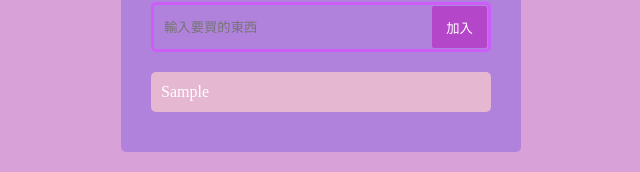
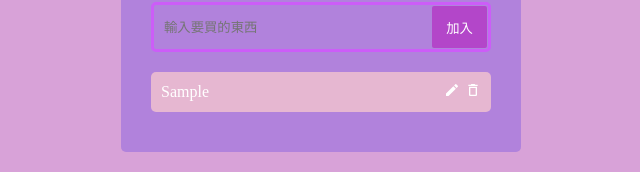
Before and after one commit to KIYO410667/My-React-TodoList, a React (Vite) app in the folder my-react-TodoList/: page / in a window 1280 px wide. Both pictures are taken after typing "Sample" into the empty fields and a click on the button "加入". Shown: the part 144-316 px from the top of the page, without its empty margins (319-959 px from the left). Built offline with nearby package versions, Linux system fonts and the light colour scheme.

Commit message:
Add delete Icon and functionality

```diff
--- a/my-react-TodoList/package.json
+++ b/my-react-TodoList/package.json
@@ -11,7 +11,9 @@
   },
   "dependencies": {
     "react": "^18.3.1",
-    "react-dom": "^18.3.1"
+    "react-dom": "^18.3.1",
+    "react-icon": "^1.0.0",
+    "react-icons": "^5.2.1"
   },
   "devDependencies": {
     "@types/react": "^18.3.3",
--- a/my-react-TodoList/src/components/BucketList.jsx
+++ b/my-react-TodoList/src/components/BucketList.jsx
@@ -1,6 +1,13 @@
-function BucketList({bucket}) {
+import { MdOutlineDeleteOutline } from "react-icons/md";
+import { MdEdit } from "react-icons/md";
+
+function BucketList({ bucket, deleteBucket }) {
   return <div className="bucket">
     <p>{bucket.inputText}</p>
+    <div><MdEdit style={{marginLeft: '5px', cursor: 'pointer'}}/>
+    <MdOutlineDeleteOutline onClick={() => {deleteBucket(bucket.id)}}
+    style={{marginLeft: '5px', cursor: 'pointer'}}/>
+    </div>
   </div>
 }
 
--- a/my-react-TodoList/src/components/TodoWrapper.jsx
+++ b/my-react-TodoList/src/components/TodoWrapper.jsx
@@ -3,20 +3,33 @@ import BucketList from "./BucketList";
 import CreateForms from "./CreateForms";
 
 function TodoWrapper() {
+  const [buckets, setBuckets] = useState([]);
 
-  const [buckets, setBuckets]= useState([
-  ]);
+  const handleBucket = (inputText) => {
+    setBuckets([...buckets,
+      { inputText: inputText, id: Math.random(), isCompleted: false}]);
+  };
 
-  const handleBucket = (inputText) =>{
-    setBuckets([...buckets, {inputText: inputText, id: Math.random()}]);
-  }
+  const deleteBucket = (id) => {
+    setBuckets(
+      buckets.filter((bucket) => {
+        return bucket.id !== id;
+      })
+    );
+  };
 
   return (
     <div className="wrapper">
       <h1>購物清單</h1>
-      <CreateForms handleBucket={handleBucket}/>
+      <CreateForms handleBucket={handleBucket} />
       {buckets.map((bucket) => {
-        return <BucketList bucket={bucket} />
+        return (
+          <BucketList
+            bucket={bucket}
+            key={bucket.id}
+            deleteBucket={deleteBucket}
+          />
+        );
       })}
     </div>
   );
```
Also changed, not shown: 1 other file (tests, documents, lock files or other folders).
